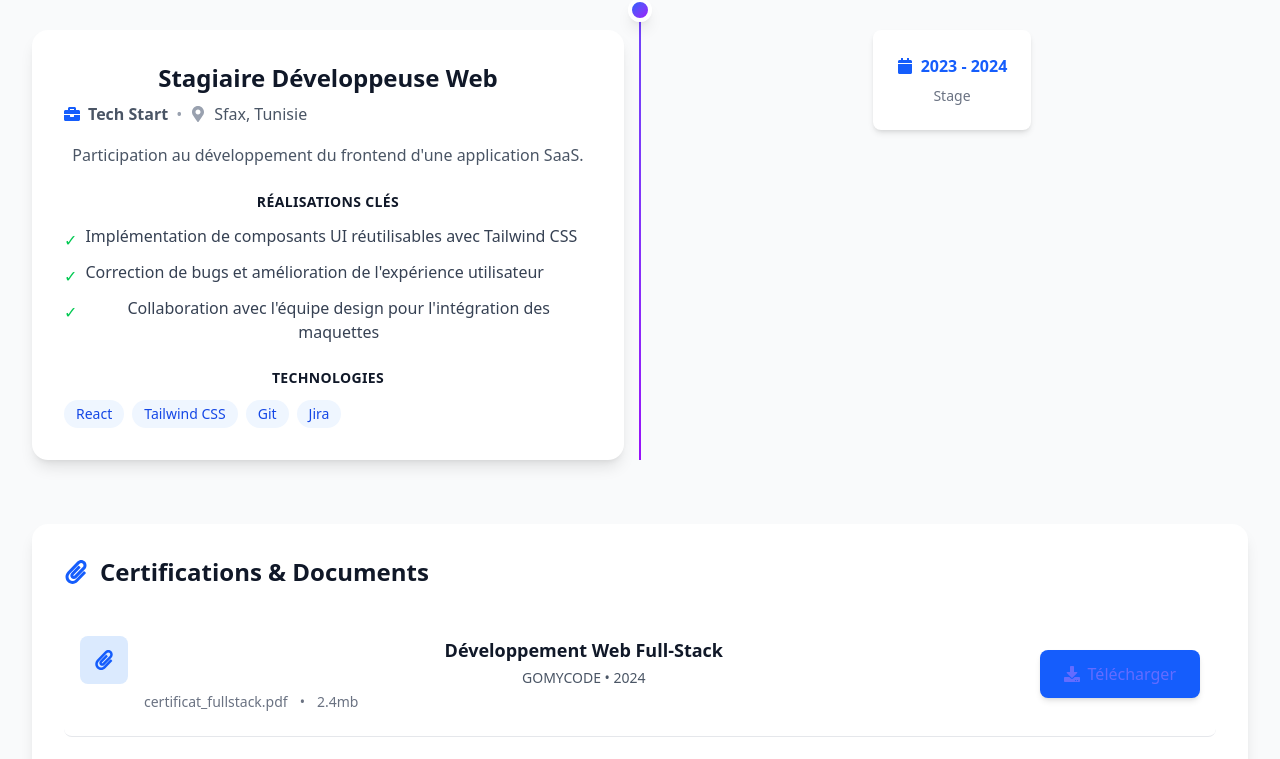
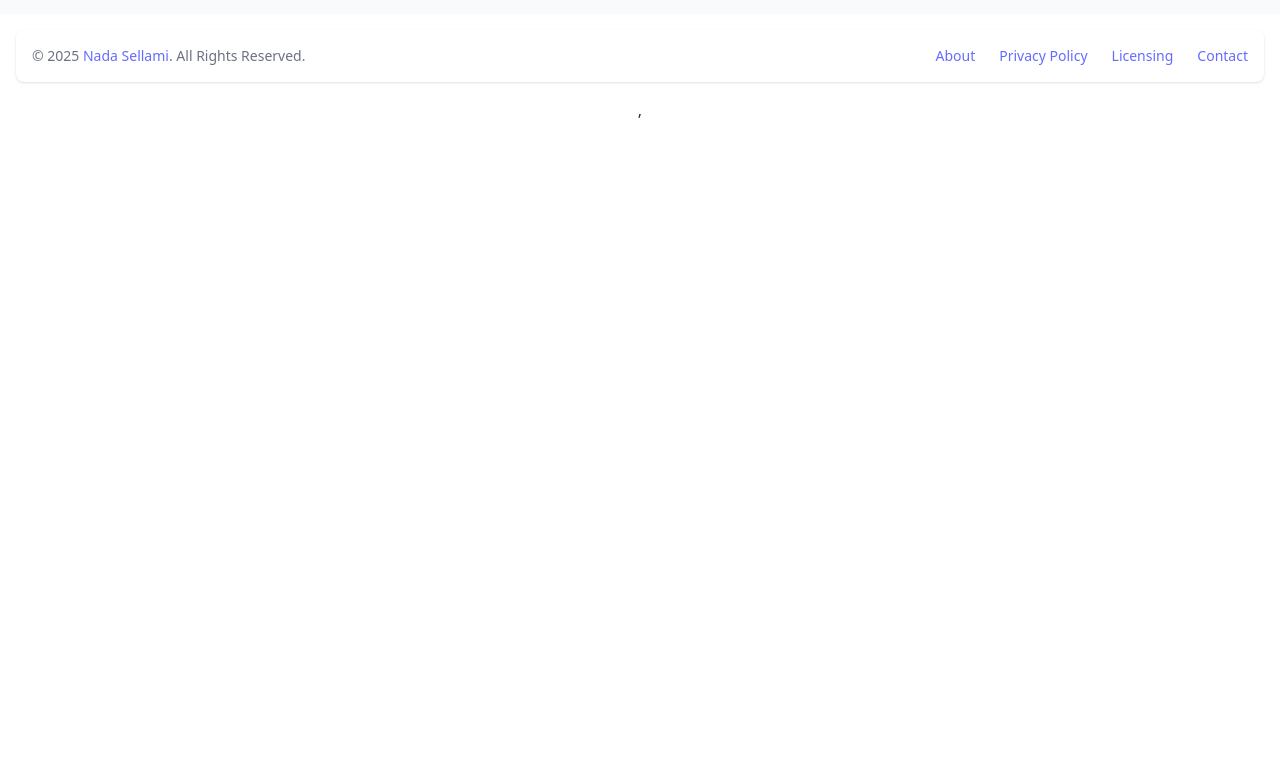
Before and after one commit to sellami123/mon-portfolio, a React (Vite) app: page /experience in a window 1280 px wide. Shown: the part 1068-1827 px from the top of the page. After the commit the page ends 1190 px from the top, so only its background shows below. Built offline with nearby package versions, Linux system fonts and the light colour scheme.

Commit message:
Remove old experience, certifications and force Laravel project sync

```diff
--- a/src/components/Accueil/Experience.jsx
+++ b/src/components/Accueil/Experience.jsx
@@ -28,21 +28,6 @@ const Experience = () => {
         ],
         technologies: ["Flutter", "Dart", "React", "Node.js", "Firebase"]
       },
-      {
-        id: 2,
-        period: "2023 - 2024",
-        role: "Stagiaire Développeuse Web",
-        company: "Tech Start",
-        location: "Sfax, Tunisie",
-        type: "Stage",
-        description: "Participation au développement du frontend d'une application SaaS.",
-        achievements: [
-          "Implémentation de composants UI réutilisables avec Tailwind CSS",
-          "Correction de bugs et amélioration de l'expérience utilisateur",
-          "Collaboration avec l'équipe design pour l'intégration des maquettes"
-        ],
-        technologies: ["React", "Tailwind CSS", "Git", "Jira"]
-      }
     ],
 
     certifications: [
@@ -210,46 +195,7 @@ const Experience = () => {
           </div>
         </div>
 
-        {/* Certifications */}
-        <div className="mt-16 bg-white rounded-2xl shadow-lg p-8">
-          <h3 className="text-2xl font-bold text-gray-900 mb-6 flex items-center gap-3">
-            <FaPaperclip className="text-blue-600" />
-            Certifications & Documents
-          </h3>
 
-          <ul className="divide-y divide-gray-200">
-            {user.certifications.map((cert, index) => (
-              <li key={index} className="py-6 hover:bg-gray-50 transition rounded-lg px-4">
-                <div className="flex flex-col sm:flex-row sm:items-center sm:justify-between gap-4">
-
-                  <div className="flex items-start gap-4 flex-1">
-                    <div className="flex-shrink-0 w-12 h-12 bg-blue-100 rounded-lg flex items-center justify-center">
-                      <FaPaperclip className="text-blue-600 text-xl" />
-                    </div>
-
-                    <div className="flex-1 min-w-0">
-                      <h4 className="text-lg font-semibold text-gray-900 mb-1">{cert.name}</h4>
-                      <p className="text-sm text-gray-600 mb-1">{cert.organization} • {cert.date}</p>
-                      <div className="flex items-center gap-3 text-sm text-gray-500">
-                        <span>{cert.file}</span>
-                        <span>•</span>
-                        <span>{cert.size}</span>
-                      </div>
-                    </div>
-                  </div>
-
-                  <a
-                    href={cert.url}
-                    className="inline-flex items-center gap-2 px-6 py-3 bg-blue-600 text-white rounded-lg font-medium hover:bg-blue-700 transition shadow-md hover:shadow-lg"
-                  >
-                    <FaDownload />
-                    Télécharger
-                  </a>
-                </div>
-              </li>
-            ))}
-          </ul>
-        </div>
 
       </div>
     </section>
--- a/src/context/ProjectContext.jsx
+++ b/src/context/ProjectContext.jsx
@@ -35,7 +35,14 @@ export const ProjectProvider = ({ children }) => {
     // Load projects from localStorage or use initial projects
     const [projects, setProjects] = useState(() => {
         const saved = localStorage.getItem('projects');
-        return saved ? JSON.parse(saved) : initialProjects;
+        if (!saved) return initialProjects;
+
+        let parsed = JSON.parse(saved);
+        // Force add Laravel project if it's missing (helps with cache)
+        if (!parsed.find(p => p.id === 2 || p.title.includes("Laravel"))) {
+            parsed = [...parsed, initialProjects[1]];
+        }
+        return parsed;
     });
 
     // Save to localStorage whenever projects change
```
